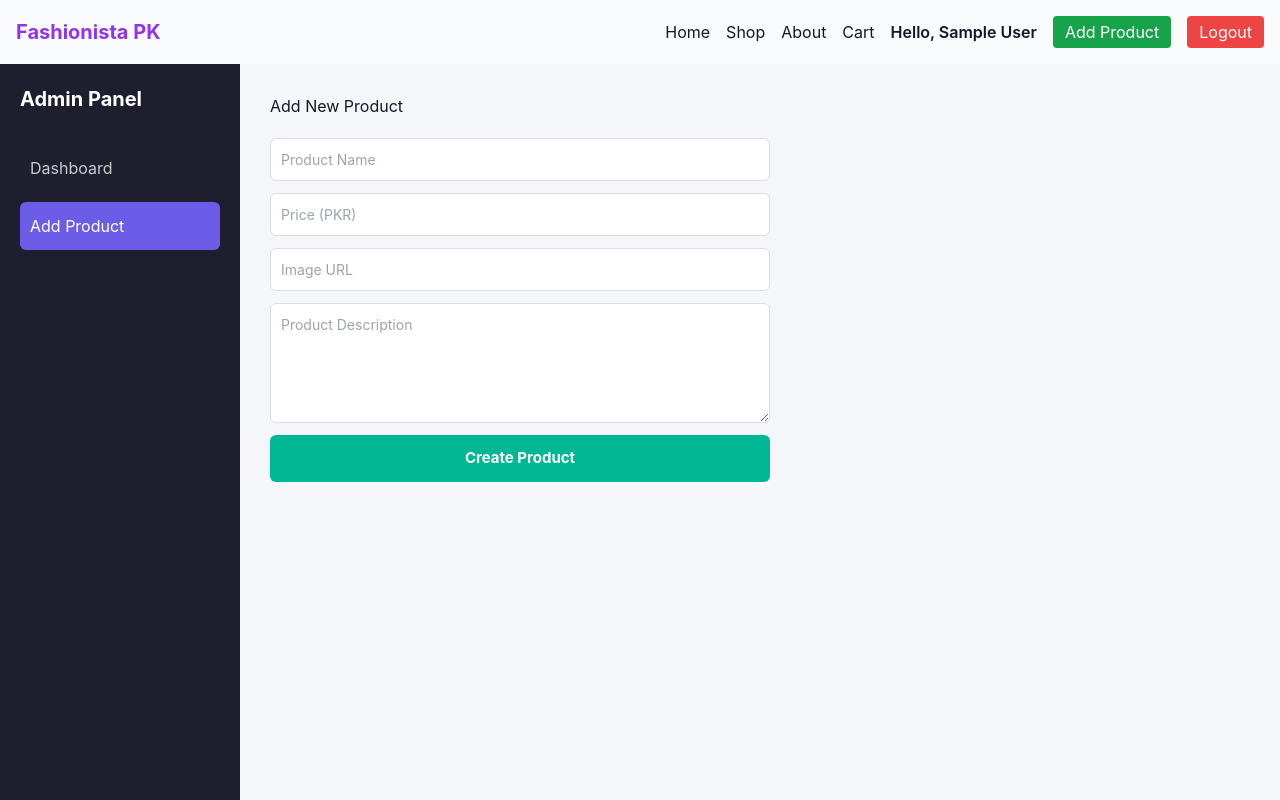
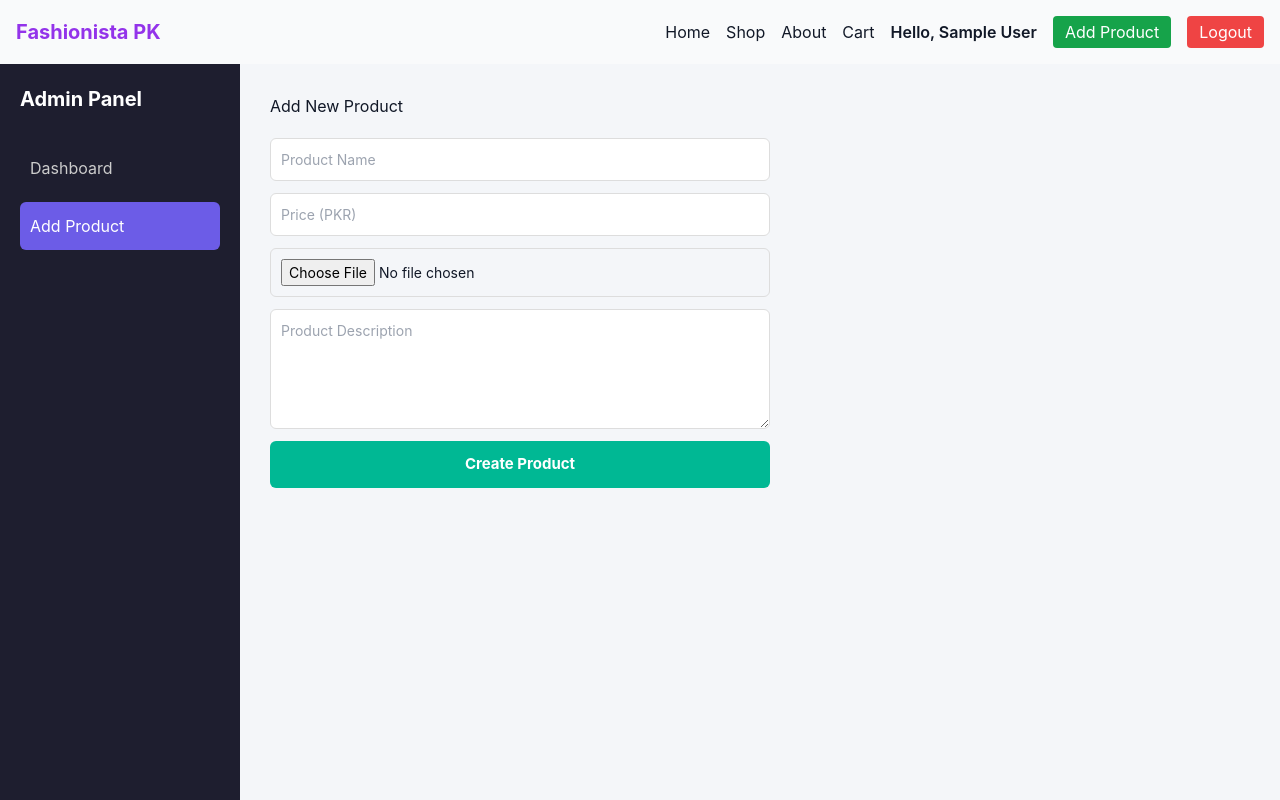
Before and after one commit to abdulmannan-556/fashionista-pk, a React (Vite) app: page /admin/add-product in a window 1280 px wide. Shown: the top 800 px of the page. Built offline with nearby package versions, Linux system fonts and the light colour scheme; sample sign-in values are in the browser's storage; the HTML template or start-up script is replaced by a standard one.

Commit message:
commit changes

```diff
--- a/src/pages/AdminAddProduct.jsx
+++ b/src/pages/AdminAddProduct.jsx
@@ -8,7 +8,7 @@ const AdminAddProduct = () => {
 
   const [name, setName] = useState("");
   const [price, setPrice] = useState("");
-  const [image, setImage] = useState("");
+  const [image, setImage] = useState(null);
   const [description, setDescription] = useState("");
 
   const [loading, setLoading] = useState(false);
@@ -28,14 +28,14 @@ const AdminAddProduct = () => {
     try {
       setLoading(true);
 
-      const productData = {
-        name,
-        price,
-        image,
-        description,
-      };
+      const formData = new FormData();
 
-      const response = await createProduct(productData);
+      formData.append("name", name);
+      formData.append("price", price);
+      formData.append("description", description);
+      formData.append("image", image);
+
+      const response = await createProduct(formData);
 
       if (response.success) {
         alert("Product created successfully");
@@ -75,10 +75,9 @@ const AdminAddProduct = () => {
         />
 
         <input
-          type="text"
-          placeholder="Image URL"
-          value={image}
-          onChange={(e) => setImage(e.target.value)}
+          type="file"
+          accept="image/*"
+          onChange={(e) => setImage(e.target.files[0])}
           style={styles.input}
         />
 
```
